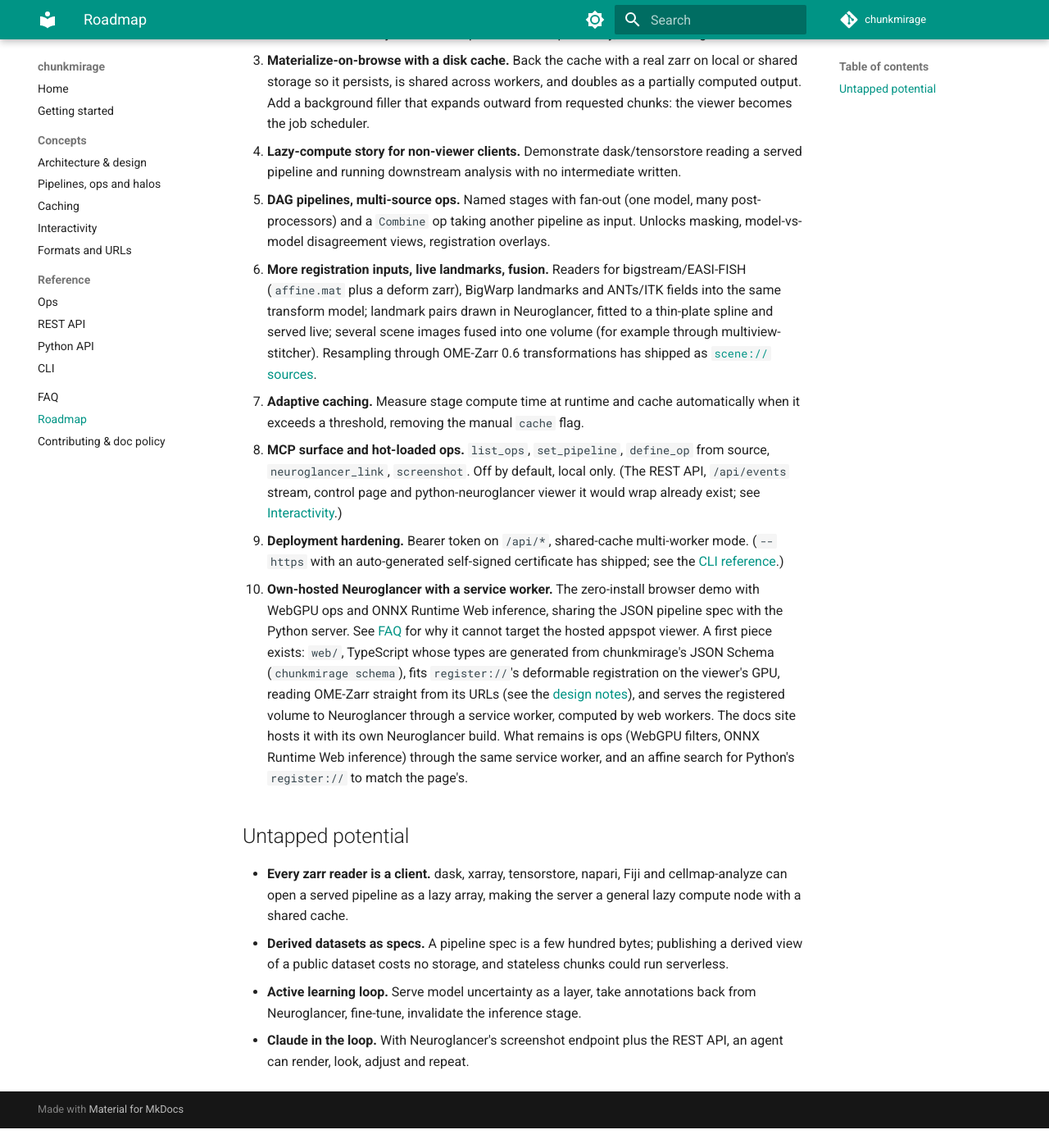
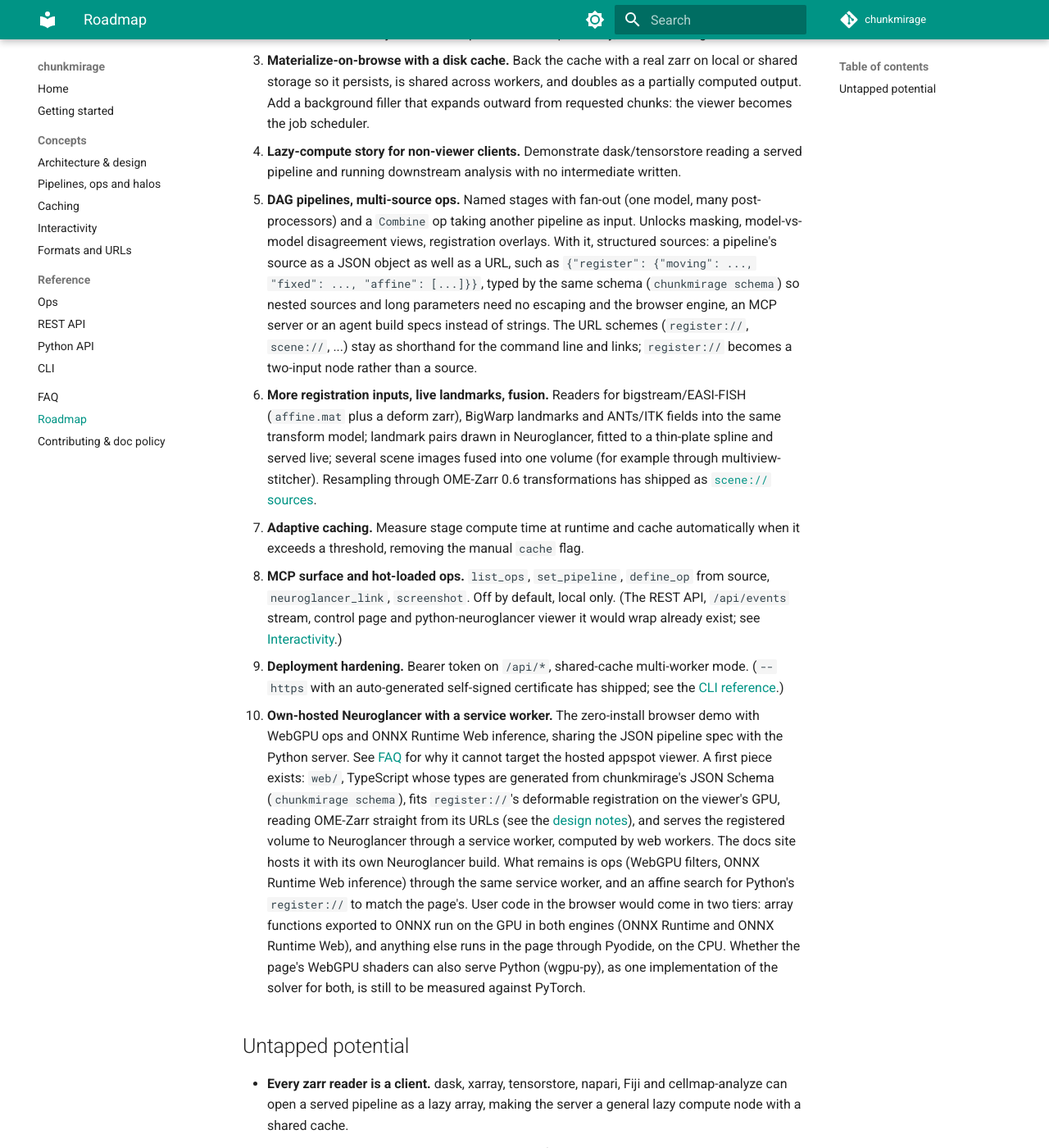
Before and after one commit to JaneliaSciComp/chunkmirage, an MkDocs documentation site: the page built from docs/roadmap.md, in a window 1280 px wide and 1400 px high, scrolled down 355 px. Shown: the whole window at 82% size. Built offline with MkDocs 1.6.1 and Material for MkDocs 9.7.7, drawn with Linux system fonts in a browser that asks for light colours; comment, search, counter and statistics services are not loaded; before the commit the page ends 1731 px from its top, so only the background shows below that.

Commit message:
Roadmap: structured sources with URLs as shorthand; user code in the browser

```diff
--- a/docs/roadmap.md
+++ b/docs/roadmap.md
@@ -18,7 +18,13 @@
    served pipeline and running downstream analysis with no intermediate written.
 5. **DAG pipelines, multi-source ops.** Named stages with fan-out (one model, many
    post-processors) and a `Combine` op taking another pipeline as input. Unlocks masking,
-   model-vs-model disagreement views, registration overlays.
+   model-vs-model disagreement views, registration overlays. With it, structured sources:
+   a pipeline's source as a JSON object as well as a URL, such as
+   `{"register": {"moving": ..., "fixed": ..., "affine": [...]}}`, typed by the same schema
+   (`chunkmirage schema`) so nested sources and long parameters need no escaping and the
+   browser engine, an MCP server or an agent build specs instead of strings. The URL
+   schemes (`register://`, `scene://`, ...) stay as shorthand for the command line and
+   links; `register://` becomes a two-input node rather than a source.
 6. **More registration inputs, live landmarks, fusion.** Readers for bigstream/EASI-FISH
    (`affine.mat` plus a deform zarr), BigWarp landmarks and ANTs/ITK fields into the same
    transform model; landmark pairs drawn in Neuroglancer, fitted to a thin-plate spline and
@@ -44,7 +50,11 @@
    serves the registered volume to Neuroglancer through a service worker, computed by web
    workers. The docs site hosts it with its own Neuroglancer build. What remains is ops
    (WebGPU filters, ONNX Runtime Web inference) through the same service worker, and an
-   affine search for Python's `register://` to match the page's.
+   affine search for Python's `register://` to match the page's. User code in the browser
+   would come in two tiers: array functions exported to ONNX run on the GPU in both engines
+   (ONNX Runtime and ONNX Runtime Web), and anything else runs in the page through Pyodide,
+   on the CPU. Whether the page's WebGPU shaders can also serve Python (wgpu-py), as one
+   implementation of the solver for both, is still to be measured against PyTorch.
 
 ## Untapped potential
 
```
